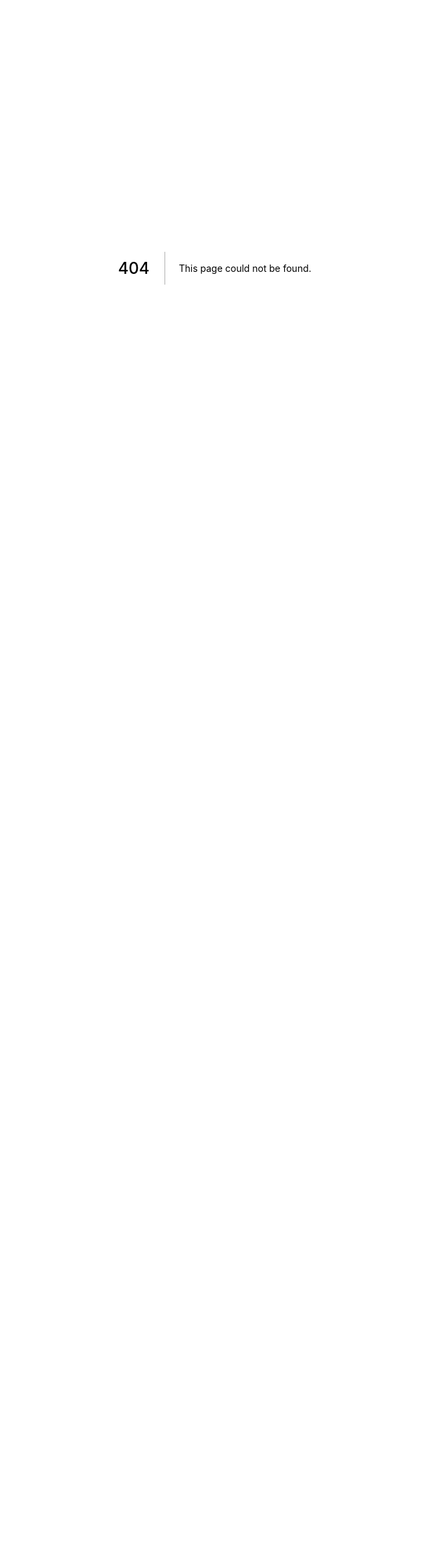
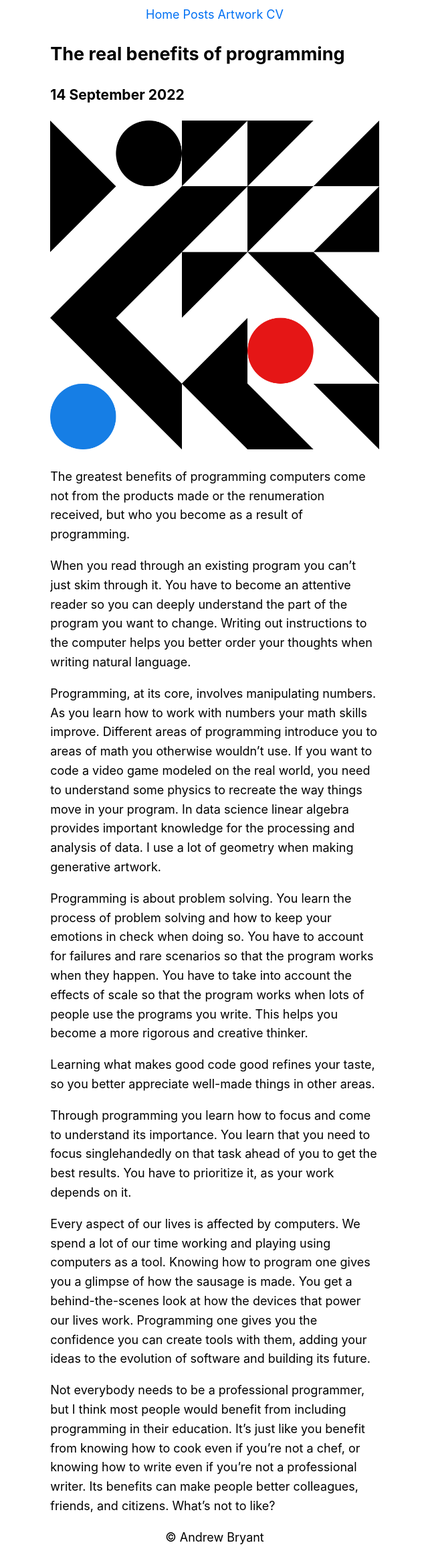
Before and after one commit to apbryant/website, a Next.js app: page /posts/the-real-benefits-of-programming in a window 1280 px wide. Before the commit this address had no page. Shown: the whole page at 67% size, without its empty margins (319-959 px from the left). Before the commit the page ends 800 px from the top, so only its background shows below. Built offline with nearby package versions, Linux system fonts and the light colour scheme.

Commit message:
Add post

```diff
--- a/pages/posts/posts-index.js
+++ b/pages/posts/posts-index.js
@@ -8,6 +8,12 @@ export default function FirstPost() {
     <MyHeader />
 
       <h1>Posts</h1>
+
+      <div>
+      <Link href="/posts/the-real-benefits-of-programming">
+        <a>The real benefits of programming</a>
+      </Link>
+      </div>
 
       <div>
       <Link href="/posts/not-too-comfortable">
--- /dev/null
+++ b/pages/posts/the-real-benefits-of-programming.js
@@ -0,0 +1,46 @@
+import Head from 'next/head'
+import Link from 'next/link'
+import MyHeader from '../../components/MyHeader'
+import Image from 'next/image'
+
+export default function TheRealBenefitsOfProgramming() {
+  return (
+    <>
+  <MyHeader />
+
+
+      <article>
+        <h2>The real benefits of programming</h2>
+        <h3>14 September 2022</h3>
+
+<Image
+            src="/images/the-real-benefits-of-programming/sketch.png" // Route of the image file
+            layout="intrinsic"
+            height={600} // Desired size with correct aspect ratio
+            width={600} // Desired size with correct aspect ratio
+            alt=""
+          />
+<p>The greatest benefits of programming computers come not from the products made or the renumeration received, but who you become as a result of programming.</p>
+
+<p>When you read through an existing program you can’t just skim through it. You have to become an attentive reader so you can deeply understand the part of the program you want to change. Writing out instructions to the computer helps you better order your thoughts when writing natural language.</p>
+
+<p>Programming, at its core, involves manipulating numbers. As you learn how to work with numbers your math skills improve. Different areas of programming introduce you to areas of math you otherwise wouldn’t use. If you want to code a video game modeled on the real world, you need to understand some physics to recreate the way things move in your program. In data science linear algebra provides important knowledge for the processing and analysis of data. I use a lot of geometry when making generative artwork.</p>
+
+<p>Programming is about problem solving. You learn the process of problem solving and how to keep your emotions in check when doing so. You have to account for failures and rare scenarios so that the program works when they happen. You have to take into account the effects of scale so that the program works when lots of people use the programs you write. This helps you become a more rigorous and creative thinker.</p>
+
+<p>Learning what makes good code good refines your taste, so you better appreciate well-made things in other areas.</p>
+
+<p>Through programming you learn how to focus and come to understand its importance. You learn that you need to focus singlehandedly on that task ahead of you to get the best results. You have to prioritize it, as your work depends on it.</p>
+
+<p>Every aspect of our lives is affected by computers. We spend a lot of our time working and playing using computers as a tool. Knowing how to program one gives you a glimpse of how the sausage is made. You get a behind-the-scenes look at how the devices that power our lives work. Programming one gives you the confidence you can create tools with them, adding your ideas to the evolution of software and building its future.</p>
+
+<p>Not everybody needs to be a professional programmer, but I think most people would benefit from including programming in their education. It’s just like you benefit from knowing how to cook even if you’re not a chef, or knowing how to write even if you’re not a professional writer. Its benefits can make people better colleagues, friends, and citizens. What’s not to like?</p>
+
+      </article>
+
+            <footer>
+                © Andrew Bryant
+            </footer>
+    </>
+  )
+}
```
Also changed, not shown: public/images/the-real-benefits-of-programming/sketch.png (added).
